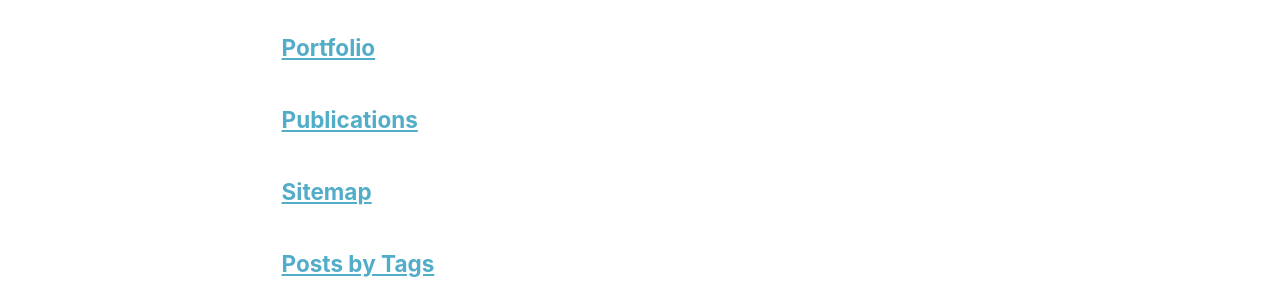
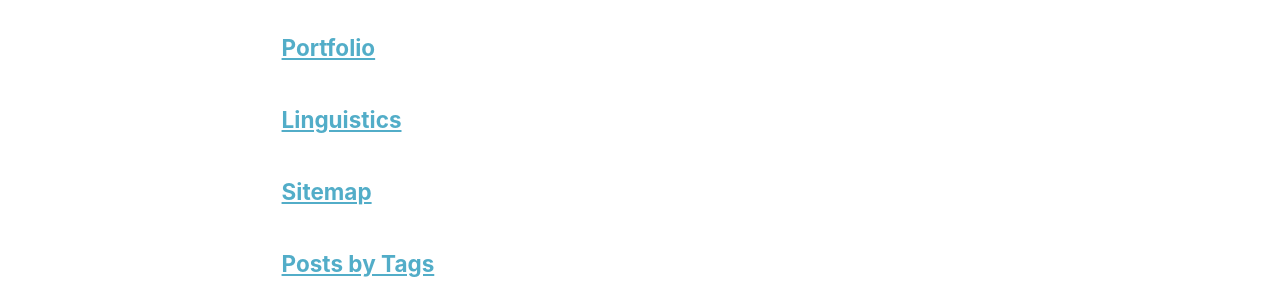
Before and after one commit to komlamilo/komlamilo.github.io, a Jekyll site: the page built from _pages/page-archive.html, in a window 1280 px wide and 900 px high, scrolled down 632 px. Shown: the part 154-454 px from the top of the window. Built offline with Jekyll 4.4.1, drawn with Linux system fonts in a browser that asks for light colours; a script bundle is joined from its source files by our own code; a style sheet for code colours, icons or effects is not loaded.

Commit message:
Update publications.html

```diff
--- a/_pages/publications.html
+++ b/_pages/publications.html
@@ -1,13 +1,9 @@
 ---
 layout: archive
-title: "Publications"
+title: "Linguistics"
 permalink: /publications/
 author_profile: true
 ---
-
-{% if site.author.googlescholar %}
-  <div class="wordwrap">You can also find my articles on <a href="{{site.author.googlescholar}}">my Google Scholar profile</a>.</div>
-{% endif %}
 
 {% include base_path %}
 
```
